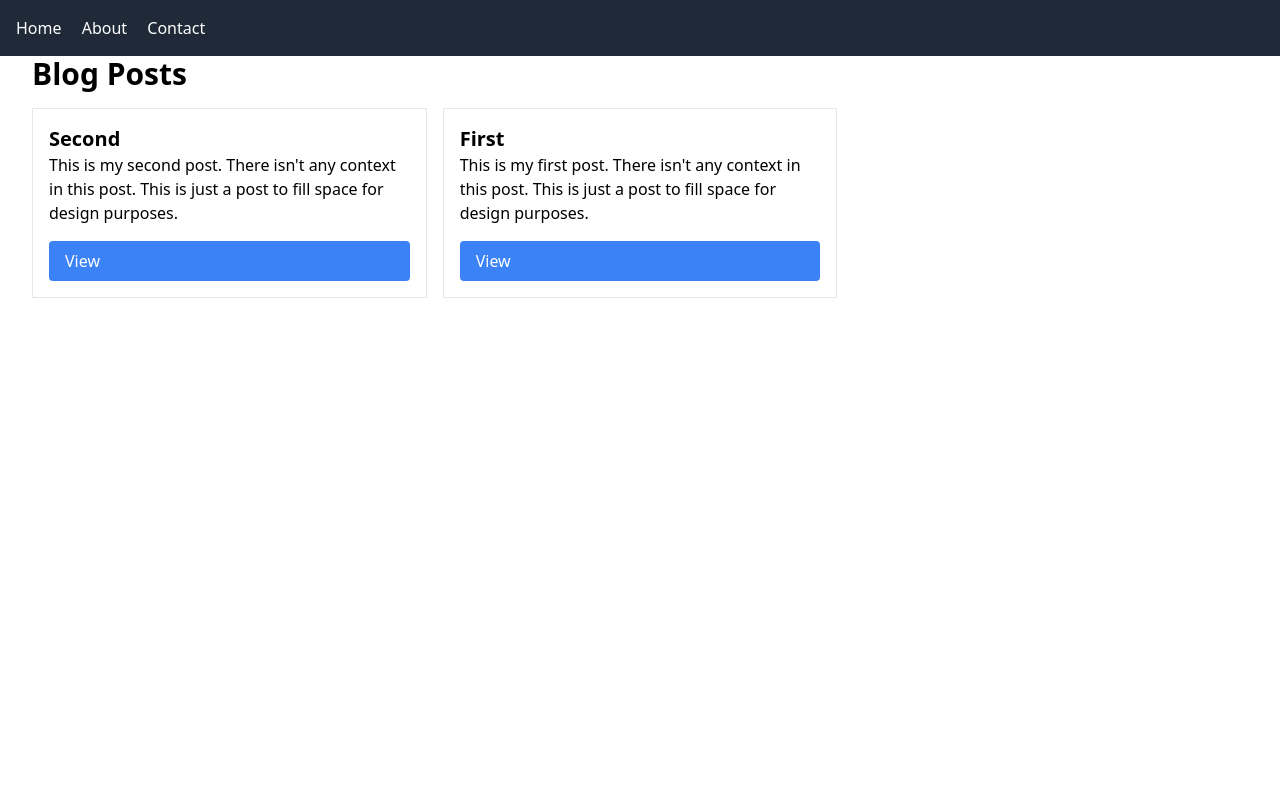
After one commit to rmaculan/django-htmx-multiapp-project, a Django app: page /blog/ in a window 1280 px wide. The commit adds this page. Run offline with Django 5.2, Linux system fonts and the light colour scheme; data comes from the database, SQL or seed files in the repository; both versions use the stored data as it was after the commit; some libraries are stand-ins or nearby versions.

Commit message:
implemented blog UI

```diff
--- a/mysite/blog/models.py
+++ b/mysite/blog/models.py
@@ -44,18 +44,11 @@ class Post(models.Model):
     author = models.ForeignKey(BlogCustomUser, on_delete=models.CASCADE)
     is_author = models.BooleanField(default=False)
 
-    def save(
-        self, force_insert=False, force_update=False, using=None, update_fields=None
-        ):
-        self.slug = slugify(self.name)
-        if update_fields is not None and "name" in update_fields:
+    def save(self, force_insert=False, force_update=False, using=None, update_fields=None):
+        self.slug = slugify(self.title)
+        if update_fields is not None and "title" in update_fields:
             update_fields = {"slug"}.union(update_fields)
-        super().save(
-        force_insert=force_insert,
-        force_update=force_update,
-        using=using,
-        update_fields=update_fields,
-        )
+        super().save(force_insert=force_insert, force_update=force_update, using=using, update_fields=update_fields,)
 
     def __str__(self):
         return self.title
--- /dev/null
+++ b/mysite/blog/templates/blog/index.html
@@ -0,0 +1,36 @@
+<html lang="en">
+<head>
+    <meta charset="UTF-8">
+    <meta name="viewport" content="width=device-width, initial-scale=1.0">
+    <script src="https://unpkg.com/htmx.org@1.9.12" integrity="sha384-ujb1lZYygJmzgSwoxRggbCHcjc0rB2XoQrxeTUQyRjrOnlCoYta87iKBWq3EsdM2" crossorigin="anonymous"></script>
+    <script src="https://cdn.tailwindcss.com"></script>
+    <title>Sales </title>
+</head>
+<body>
+    <header class="bg-gray-800 text-white p-4">
+        <nav>
+            <a href="{% url 'index' %}" class="mr-4">
+            Home
+            </a>
+            <a href="" class="mr-4">
+            About
+            </a>
+            <a href="" class="mr-4">
+            Contact
+            </a>
+        </nav>
+    </header>
+    <div class="w-full flex-grow flex flex-col justify-start items-start px-4 sm:px-6 lg:px-8">
+        <h1 class="text-3xl font-bold mb-4">Blog Posts</h1>
+        <div class="grid grid-cols-3 gap-4">
+            {% for post in posts %}
+                <div class="border p-4">
+                    <h2 class="text-xl font-bold">{{ post.title }}</h2>
+                    <p>{{ post.content }}</p>
+                    <a href="{% url 'post_detail' post.id %}" class="mt-4 block bg-blue-500 text-white px-4 py-2 rounded">View</a>
+                </div>
+            {% endfor %}
+        </div>
+    </div>
+</body>
+</html>
--- a/mysite/blog/urls.py
+++ b/mysite/blog/urls.py
@@ -0,0 +1,7 @@
+from django.urls import path
+from . import views
+
+urlpatterns = [
+    path('', views.read_blog_posts, name='index'),
+    path('<int:post_id>/', views.read_blog_post, name='post_detail'),
+]
--- /dev/null
+++ b/mysite/blog/views.py
@@ -0,0 +1,39 @@
+from django.shortcuts import render, get_object_or_404, redirect
+from django.contrib.auth.decorators import login_required
+from .models import Post
+
+@login_required
+def create_blog_post(request):
+    if request.method == 'POST':
+        title = request.POST['title']
+        content = request.POST['content']
+        Post.objects.create(title=title, content=content, author=request.user)
+        return redirect('blog_post_list')  # Assuming you have a URL pattern named 'blog_post_list'
+
+def read_blog_posts(request):
+    blog_posts = Post.objects.all().order_by('-publish_date')
+    return render(request, 'blog/index.html', {'posts': blog_posts})
+
+def read_blog_post(request, post_id):
+    post = get_object_or_404(Post, pk=post_id)
+    return render(request, 'blog/post_detail.html', {'post': post})
+
+# @login_required
+# def update_blog_post(request, post_id):
+#     post = get_object_or_404(Post, pk=post_id)
+#     if request.method == 'POST':
+#         post.title = request.POST['title']
+#         post.content = request.POST['content']
+#         post.save()
+#         return redirect('blog_post_detail', post_id=post.id)  # Redirect back to the post detail view
+#     else:
+#         return render(request, 'blog/post_edit.html', {'post': post})
+
+# @login_required
+# def delete_blog_post(request, post_id):
+#     post = get_object_or_404(Post, pk=post_id)
+#     if request.method == 'POST':
+#         post.delete()
+#         return redirect('blog_post_list')  # Redirect back to the list of blog posts
+#     else:
+#         return render(request, 'blog/post_confirm_delete.html', {'post': post})
--- a/mysite/mysite/urls.py
+++ b/mysite/mysite/urls.py
@@ -21,7 +21,7 @@ from django.conf.urls.static import static
 
 
 urlpatterns = [
-    # path('blog/', include('blog.urls')),
+    path('blog/', include('blog.urls')),
     path('marketplace/', include('marketplace.urls', namespace='marketplace')),
     path('admin/', admin.site.urls),
 ] + static(settings.MEDIA_URL, document_root=settings.MEDIA_ROOT)
```
Also changed, not shown: mysite/blog/templates/blog/post_detail.html (added, +29 -0 lines), mysite/marketplace/templates/marketplace/item_form.html (+82 -0 lines), mysite/db.sqlite3.
